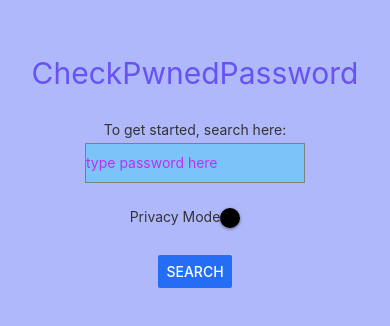
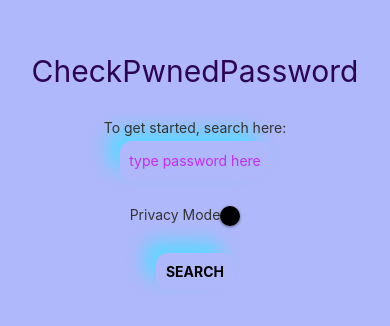
Before and after one commit to Techno-Hwizrdry/CheckPwnedPassword, a React Native app: screen / in a window 390 px wide. Shown: the part 236-562 px from the top of the page. Built offline with nearby package versions, Linux system fonts and the light colour scheme.

Commit message:
Cosmetic changes to the interface.
Applied some neumorphic design to the style of the app.

```diff
--- a/src/components/CheckPwnedPassword.js
+++ b/src/components/CheckPwnedPassword.js
@@ -6,9 +6,9 @@
 */
 
 import React, { useState } from 'react';
-import { Button, Switch, Text, TextInput, View } from 'react-native';
+import { Button, Switch, Text, TextInput, TouchableOpacity, View } from 'react-native';
 import * as Crypto from 'expo-crypto';
-import styles from "./Styles";
+import { styles } from "./Styles";
 
 const PASSWORD_API = "https://api.pwnedpasswords.com/range/";
 const PREFIX_CHARS = 5;  // Amount of characters in the hash prefix.
@@ -122,12 +122,12 @@
                     value = { state.privacyMode }
                 />
             </View>
-            <Button
-	            title="Search"
-                color="#246DF5"
+            <TouchableOpacity
+                style={ styles.searchbutton }
                 onPress={ onSearchButtonPress }
-	        />
-
+            >
+                <Text style={ styles.searchbuttontxt }>SEARCH</Text>
+            </TouchableOpacity>
             <Text style={ oStyle }>{ result }</Text>
             <Text style={ styles.comment }>{ comment }</Text>
         </View>
--- a/src/components/Styles.js
+++ b/src/components/Styles.js
@@ -1,32 +1,54 @@
 import { StyleSheet } from "react-native";
 
-export default StyleSheet.create({
+const BLACK = '#000000';
+const BACKGROUND = '#AFB8FA';
+const DARK = '#DFE4EA';
+const DARKGRAY = '#333333';
+const TEXTINPUTCOLOR = '#7BC3F9';
+const WHITE = '#FFFFFF';
+
+const ELEVATION = 30;
+const RADIUS = 12;
+const SHADOW_SEARCHBUTTON = { height: -12, width: -12 };
+
+const INPUTSHADOWS = {
+  elevation: ELEVATION,
+  shadowOffset: SHADOW_SEARCHBUTTON,
+  shadowColor: '#62d5ff',
+  shadowOpacity: 1.0,
+  shadowRadius: 18
+}
+
+const styles = StyleSheet.create({
     comment: {
       textAlign: 'center',
-      color: '#333333',
+      color: DARKGRAY,
       marginTop: 10
     },
     container: {
       alignItems: 'center',
-      backgroundColor: '#AFB8FA',
+      backgroundColor: BACKGROUND,
+      elevation: 3,
       flex: 1,
       justifyContent: 'center'
     },
     input_text: {
-      backgroundColor: "#7BC3F9",
-      borderColor: 'gray',
-      borderWidth: 1,
-      height: 40
+      ...INPUTSHADOWS,
+      backgroundColor: BACKGROUND,
+      borderRadius: RADIUS,
+      height: 40,
+      width: 150,
+      textAlign: 'center'
     },
     privacy_container: {
-      color: '#000000',
+      color: BLACK,
       flexDirection: 'row',
       margin: 25,
-      textAlign: 'center'
+      textAlign: 'center',
     },
     privacy_mode: {
       textAlign: 'center',
-      color: '#333333',
+      color: DARKGRAY,
       marginBottom: 5
     },
     found: {
@@ -37,21 +59,34 @@
       textAlign: 'center'
     },
     loading: {
-      color: "#000000",
+      color: BLACK,
       fontSize: 20,
       fontWeight: 'bold',
       marginTop: 30,
       textAlign: 'center'
     },
     not_found: {
-      color: "#3865F5",
+      color: "#2C0452",
       fontSize: 20,
       fontWeight: 'bold',
       marginTop: 30,
       textAlign: 'center'
     },
+    searchbutton: {
+      ...INPUTSHADOWS,
+      alignItems: 'center',
+      backgroundColor: BACKGROUND,
+      borderRadius: RADIUS,
+      color: BLACK,
+      flexDirection: 'row',
+      justifyContent: 'center',
+    },
+    searchbuttontxt: {
+      fontWeight: 'bold',
+      padding: 10
+    },
     welcome: {
-      color: '#6752F5',
+      color: "#2C0452",
       fontSize: 30,
       textAlign: 'center',
       margin: 10,
@@ -59,7 +94,9 @@
     },
     instructions: {
       textAlign: 'center',
-      color: '#333333',
+      color: DARKGRAY,
       marginBottom: 5
     },
   });
+
+export { styles };
```
Also changed, not shown: 1 other file (tests, documents, lock files or other folders).
